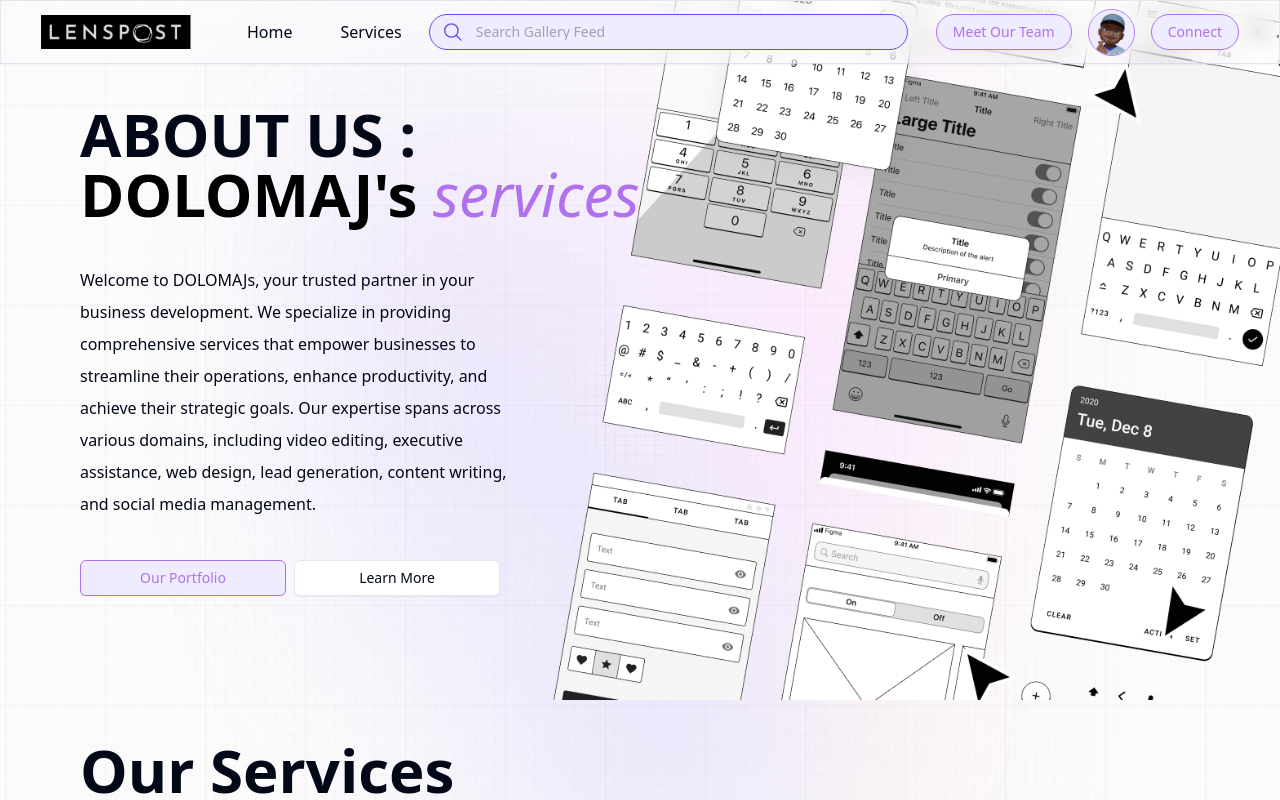
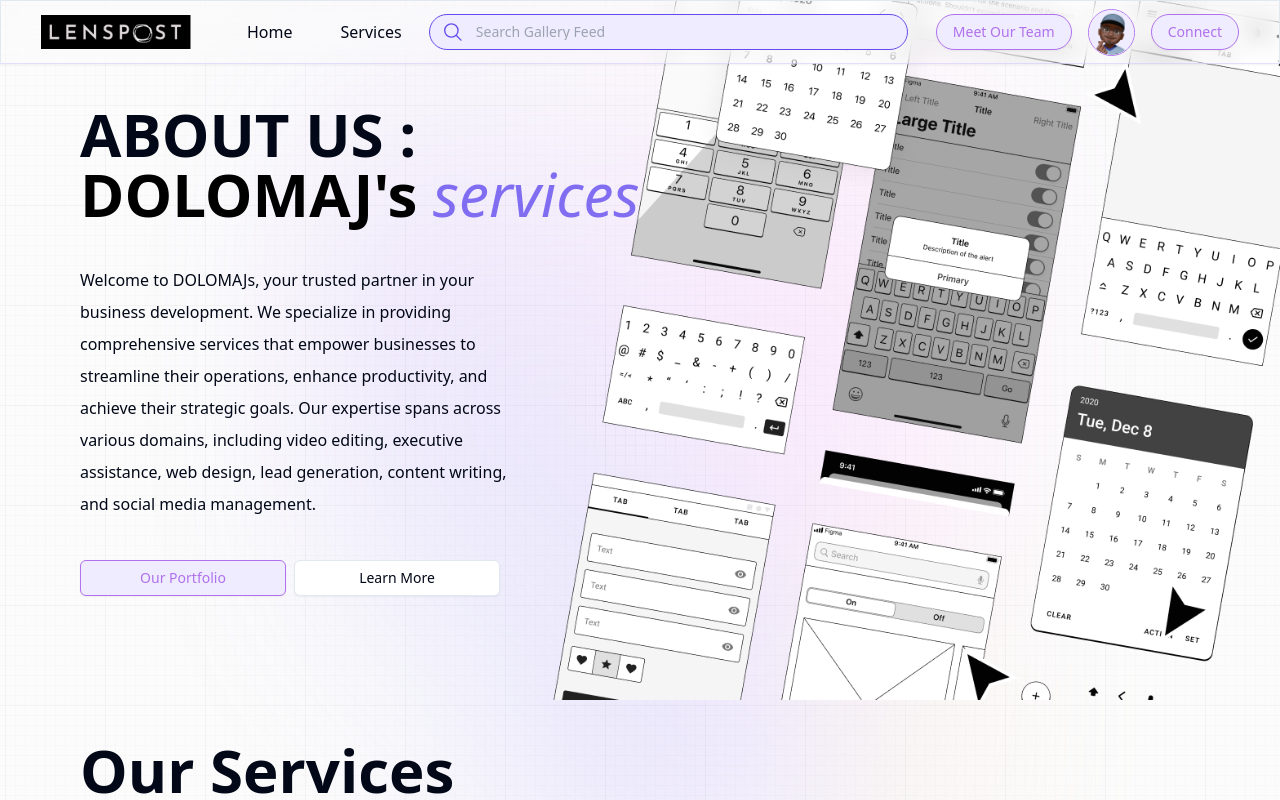
Before and after one commit to josephjamolod/team-portfolio, a Next.js app: page / in a window 1280 px wide. Shown: the top 800 px of the page. Built offline with nearby package versions, Linux system fonts and the light colour scheme.

Commit message:
change colors in about page

```diff
--- a/components/main-components/about.tsx
+++ b/components/main-components/about.tsx
@@ -12,7 +12,7 @@ export default function About() {
         <h1 className="text-4xl md:text-5xl lg:text-6xl font-bold leading-tight">
           ABOUT US :<br />
           <span className="text-black">DOLOMAJ&#39;s </span>
-          <span className="font-light italic text-[#B071EC]">services</span>
+          <span className="font-light italic text-[#5139edb5]">services</span>
         </h1>
         <p className="w-4/5 leading-loose">
           Welcome to DOLOMAJs, your trusted partner in your business
@@ -26,11 +26,11 @@ export default function About() {
         <div className="flex gap-x-2 w-3/4">
           <Button
             variant={"outline"}
-            className="flex-1  border primary-button hover:text-[#7b3cb6]"
+            className="flex-1  primary-button hover:bg-[#5139edb5] hover:text-white transition-colors duration-300"
           >
             Our Portfolio
           </Button>
-          <Button variant={"outline"} className="flex-1">
+          <Button variant={"outline"} className="flex-1 hover:text-[#5139edb5">
             Learn More
           </Button>
         </div>
```
